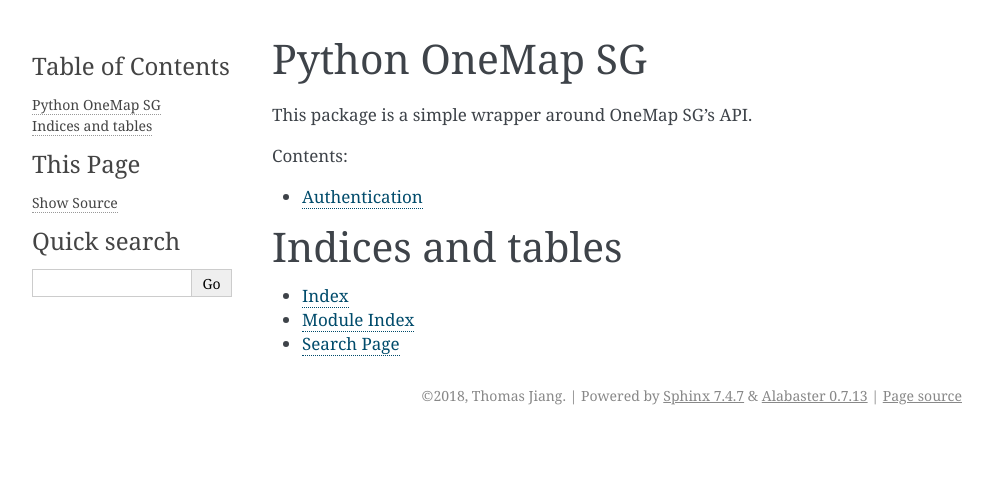
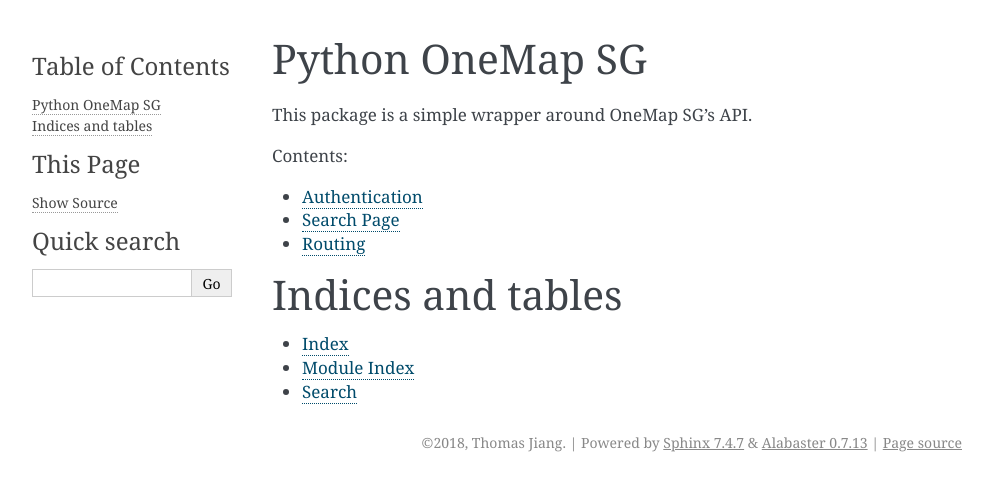
Before and after one commit to windspeed-io/python-onemapsg, a Sphinx documentation site: the page built from docs/index.rst, in a window 1280 px wide. Shown: the top 491 px of the page, without its empty margins (148-1141 px from the left). Built offline with Sphinx 7.4.7, drawn with Linux system fonts in a browser that asks for light colours.

Commit message:
More docs

```diff
--- a/docs/index.rst
+++ b/docs/index.rst
@@ -13,6 +13,8 @@
    :caption: Contents:
 
    authentication
+   search
+   routing
 
 
 
--- /dev/null
+++ b/docs/routing.rst
@@ -0,0 +1,4 @@
+.. _routing:
+
+Routing
+=======
--- /dev/null
+++ b/docs/search.rst
@@ -0,0 +1,4 @@
+.. _search:
+
+Search
+======
```
